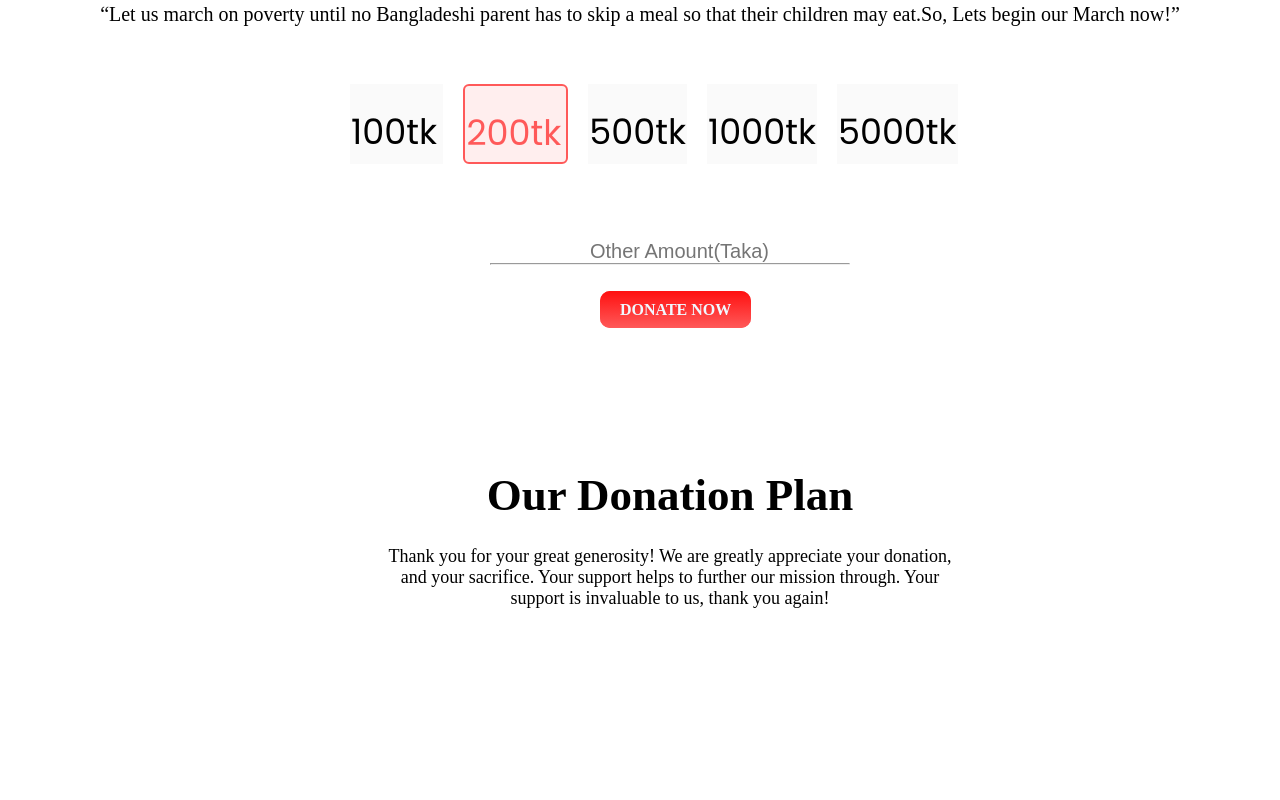
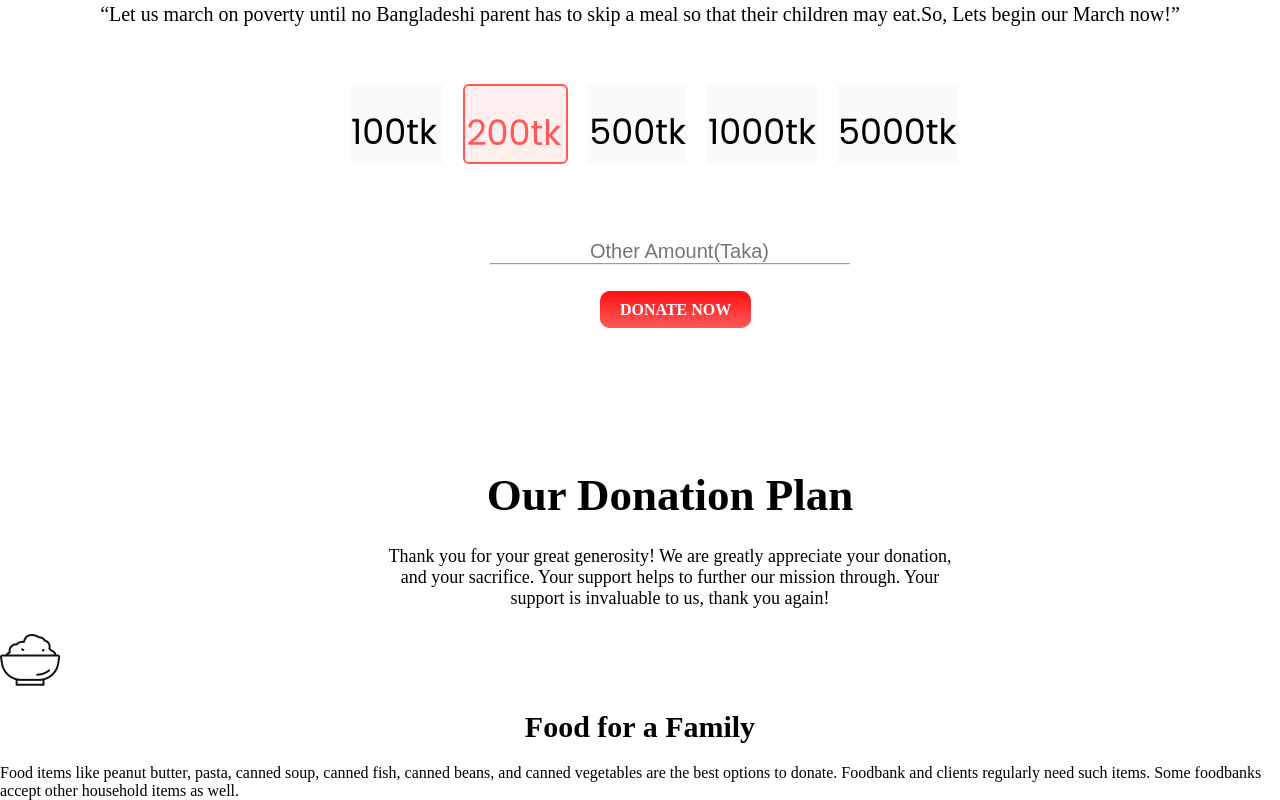
Before and after one commit to Ishrak12/assignment-1, a plain HTML site: page index.html in a window 1280 px wide. Shown: the part 635-1435 px from the top of the page. Before the commit the page ends 1269 px from the top, so only its background shows below. Drawn offline with Linux system fonts and the light colour scheme.

Commit message:
Food Section added

```diff
--- a/index.html
+++ b/index.html
@@ -46,7 +46,7 @@
 
     <div class="donate-2">
 
-        <input class="other-amount" placeholder="Other Amount(Taka)" />
+        <input type="number" class="other-amount" placeholder="Other Amount(Taka)" />
         <hr style="width: 30%;text-align:center;margin-left:450px;"> <br> <br>
         <a style=" text-decoration: none;
     background-image: linear-gradient(rgb(255, 16, 16), #FF5959);
@@ -75,6 +75,33 @@
 
     </div>
 
+    <div class="food-family">
+
+        <div class="food-icon">
+            <img src="icon/food.png" alt="">
+
+
+
+            <div class="food-description">
+
+                <h1>Food for a Family</h1>
+
+                <p>Food items like peanut butter, pasta, canned soup, canned fish, canned beans, and canned vegetables
+                    are
+                    the
+                    best
+                    options to donate. Foodbank and clients regularly need such items. Some foodbanks accept other
+                    household
+                    items
+                    as well.</p>
+
+            </div>
+        </div>
+    </div>
+
+
+
+    </div>
 
 
 
--- a/style.css
+++ b/style.css
@@ -190,3 +190,12 @@ body html {
     font-size: 18px;
     margin: 25px;
 }
+
+.food-description h1 {
+    text-align: center;
+    font-size: 30px;
+    font-weight: bold;
+    margin: 20px;
+}
+
+.food-family {}
```
Also changed, not shown: icon/Frame-1.png (added), icon/food.png (added), icon/shelter.png (added).
